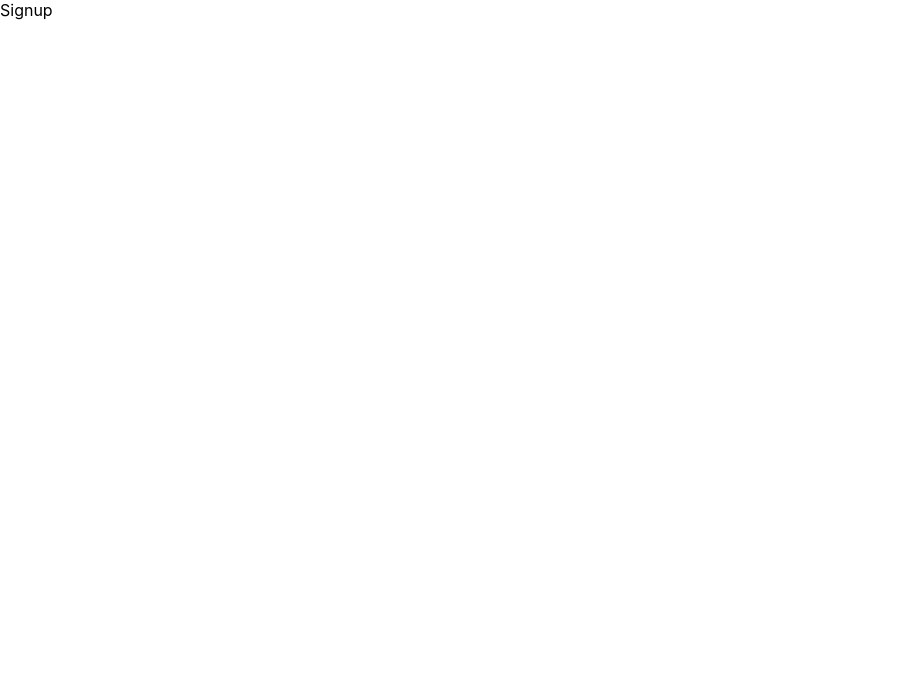
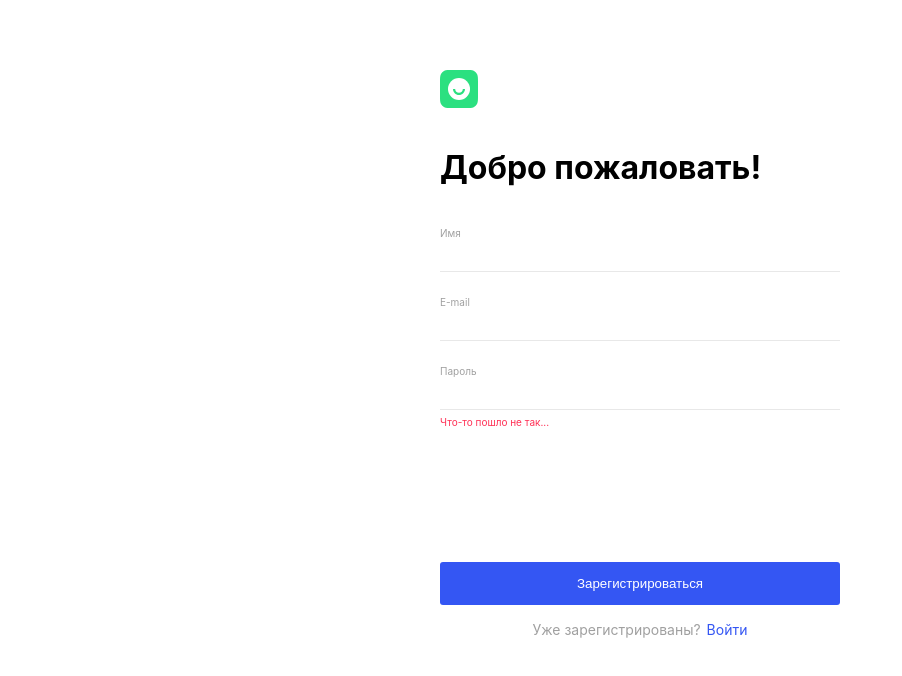
Before and after one commit to maximka76667/movies-explorer-frontend, a React (Create React App) app: page /signup in a window 1280 px wide. Shown: the top 676 px of the page, without its empty margins (0-902 px from the left). Built offline with nearby package versions, Linux system fonts and the light colour scheme.

Commit message:
написал стили страницы регистрации и логина

```diff
--- a/src/components/App/App.js
+++ b/src/components/App/App.js
@@ -6,16 +6,18 @@ import SavedMovies from '../SavedMovies/SavedMovies';
 import Profile from '../Profile/Profile';
 import Header from '../Header/Header';
 import Footer from '../Footer/Footer';
+import Register from '../Register/Register';
+import Login from '../Login/Login';
 
 function App() {
   return (
     <div className="app">
       <Switch>
         <Route path="/signup">
-          Signup
+          <Register />
         </Route>
         <Route path="/signin">
-          Signin
+          <Login />
         </Route>
         <Route path="/" exact>
           <Main />
--- a/src/components/Login/Login.css
+++ b/src/components/Login/Login.css
@@ -0,0 +1,82 @@
+.login {
+  display: flex;
+  flex-direction: column;
+  align-items: center;
+  justify-content: center;
+  padding: 70px;
+}
+
+.login__content {
+  width: 400px;
+}
+
+.login__heading {
+  margin: 40px 0;
+}
+
+.login__form-field {
+  display: flex;
+  flex-direction: column;
+}
+
+.login__form-label {
+  font-weight: normal;
+  font-size: 10px;
+  line-height: 12px;
+  color: #a0a0a0;
+  margin-bottom: 5px;
+}
+
+.login__form-input {
+  font-weight: 500;
+  font-size: 14px;
+  line-height: 17px;
+  border: 0;
+  margin: 0 0 24px;
+  padding: 0 0 10px 0;
+  outline: 0;
+  border-bottom: 1px solid #e8e8e8;
+}
+
+.login__form-input:focus {
+  border-bottom: 1px solid #3456f3;
+}
+
+.login__submit-button {
+  width: 100%;
+  margin: 128px 0 16px;
+  background-color: #3456f3;
+  border-radius: 3px;
+  padding: 14px 125px;
+  border: 0;
+  outline: 0;
+  color: #fff;
+  transition: all 0.3s;
+}
+
+.login__submit-button:hover {
+  background-color: #2be080;
+}
+
+.login__register {
+  text-align: center;
+  margin: 0;
+  font-weight: normal;
+  font-size: 14px;
+  line-height: 17px;
+  color: #a0a0a0;
+}
+
+.login__register-link {
+  font-weight: normal;
+  font-size: 14px;
+  line-height: 17px;
+  color: #3456f3;
+  text-decoration: none;
+  margin-left: 6px;
+  transition: all 0.3s;
+}
+
+.login__login-link:hover {
+  color: #2be080;
+}
--- a/src/components/Login/Login.js
+++ b/src/components/Login/Login.js
@@ -0,0 +1,28 @@
+import { Link } from 'react-router-dom';
+import Logo from '../Logo/Logo';
+import './Login.css';
+
+function Login(props) {
+  return (
+    <div className="login">
+      <div className="login__content">
+        <Logo />
+        <h1 className="login__heading">Рады видеть!</h1>
+        <form className="login__form">
+          <div className="login__form-field">
+            <label className="login__form-label">E-mail</label>
+            <input className="login__form-input" type="email" />
+          </div>
+          <div className="login__form-field">
+            <label className="login__form-label">Пароль</label>
+            <input className="login__form-input" type="password" />
+          </div>
+          <button className="login__submit-button" type="submit">Войти</button>
+        </form>
+        <p className="login__register">Ещё не зарегистрированы?<Link className="login__register-link" to="/signup">Регистрация</Link></p>
+      </div>
+    </div>
+  )
+}
+
+export default Login;
--- a/src/components/Logo/Logo.css
+++ b/src/components/Logo/Logo.css
@@ -2,6 +2,9 @@
   display: flex;
   justify-content: center;
   align-items: center;
+  width: 38px;
+  height: 38px;
+  box-sizing: border-box;
 }
 
 .logo__img {
--- a/src/components/Register/Register.css
+++ b/src/components/Register/Register.css
@@ -0,0 +1,95 @@
+.register {
+  display: flex;
+  flex-direction: column;
+  align-items: center;
+  justify-content: center;
+  padding: 70px;
+}
+
+.register__content {
+  width: 400px;
+}
+
+.register__heading {
+  margin: 40px 0;
+}
+
+.register__form-field {
+  display: flex;
+  flex-direction: column;
+}
+
+.register__form-label {
+  font-weight: normal;
+  font-size: 10px;
+  line-height: 12px;
+  color: #a0a0a0;
+  margin-bottom: 5px;
+}
+
+.register__form-input {
+  font-weight: 500;
+  font-size: 14px;
+  line-height: 17px;
+  border: 0;
+  margin: 0;
+  padding: 0 0 10px 0;
+  outline: 0;
+  border-bottom: 1px solid #e8e8e8;
+}
+
+.register__form-input:focus {
+  border-bottom: 1px solid #3456f3;
+}
+
+.register__form-input_error {
+  color: #ff3055;
+}
+
+.register__form-error {
+  height: 12px;
+  margin: 6px 0;
+  font-weight: normal;
+  font-size: 10px;
+  line-height: 12px;
+  color: #ff3055;
+}
+
+.register__submit-button {
+  width: 100%;
+  margin: 128px 0 16px;
+  background-color: #3456f3;
+  border-radius: 3px;
+  padding: 14px 125px;
+  border: 0;
+  outline: 0;
+  color: #fff;
+  transition: all 0.3s;
+}
+
+.register__submit-button:hover {
+  background-color: #2be080;
+}
+
+.register__login {
+  text-align: center;
+  margin: 0;
+  font-weight: normal;
+  font-size: 14px;
+  line-height: 17px;
+  color: #a0a0a0;
+}
+
+.register__login-link {
+  font-weight: normal;
+  font-size: 14px;
+  line-height: 17px;
+  color: #3456f3;
+  text-decoration: none;
+  margin-left: 6px;
+  transition: all 0.3s;
+}
+
+.register__login-link:hover {
+  color: #2be080;
+}
--- a/src/components/Register/Register.js
+++ b/src/components/Register/Register.js
@@ -0,0 +1,35 @@
+import { Link } from 'react-router-dom';
+import Logo from '../Logo/Logo';
+import './Register.css';
+
+function Register(props) {
+  return (
+    <div className="register">
+      <div className="register__content">
+        <Logo />
+        <h1 className="register__heading">Добро пожаловать!</h1>
+        <form className="register__form">
+          <div className="register__form-field">
+            <label className="register__form-label">Имя</label>
+            <input className="register__form-input" type="text" />
+            <p className="register__form-error"></p>
+          </div>
+          <div className="register__form-field">
+            <label className="register__form-label">E-mail</label>
+            <input className="register__form-input" type="email" />
+            <p className="register__form-error"></p>
+          </div>
+          <div className="register__form-field">
+            <label className="register__form-label">Пароль</label>
+            <input className="register__form-input register__form-input_error" type="password" />
+            <p className="register__form-error">Что-то пошло не так...</p>
+          </div>
+          <button className="register__submit-button" type="submit">Зарегистрироваться</button>
+        </form>
+        <p className="register__login">Уже зарегистрированы?<Link className="register__login-link" to="/signin">Войти</Link></p>
+      </div>
+    </div>
+  )
+}
+
+export default Register;
```
